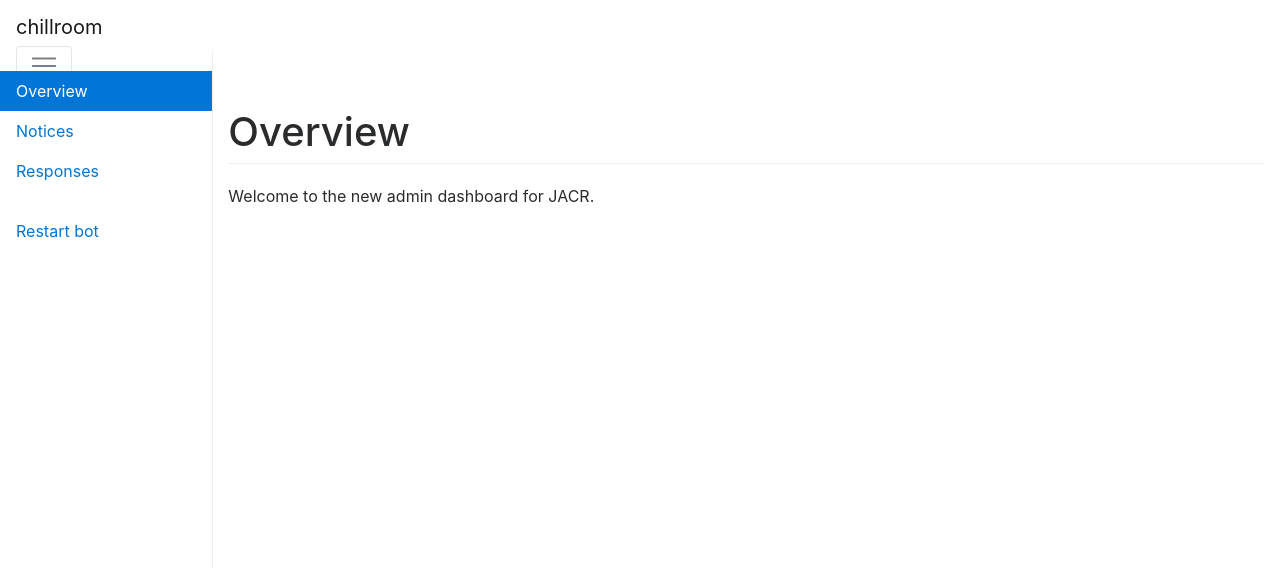
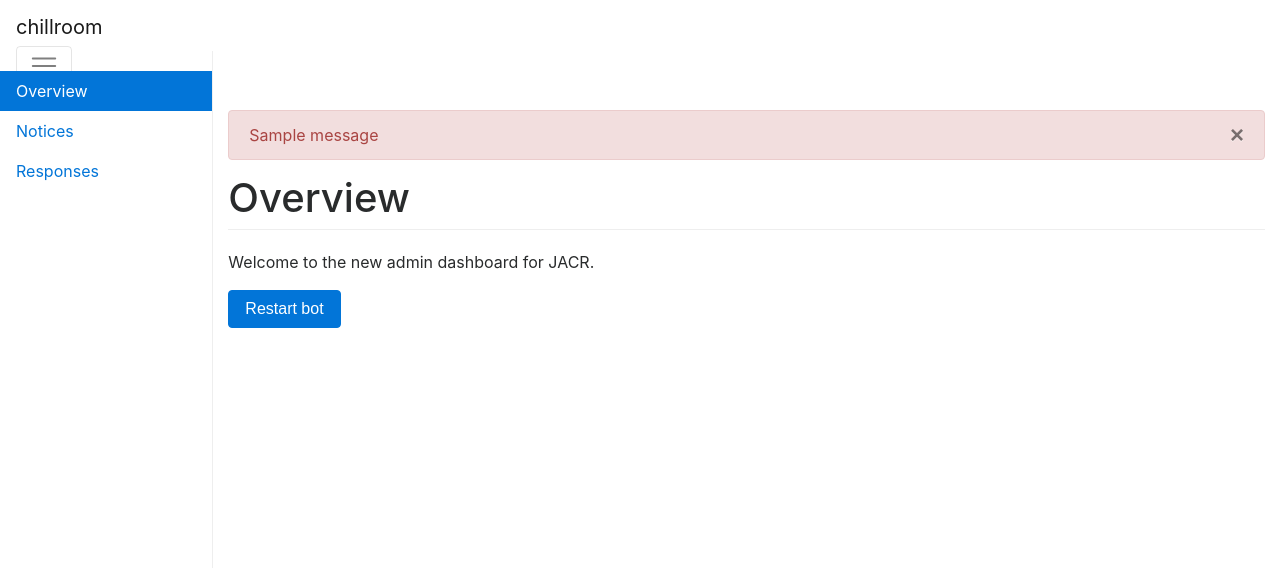
Before and after one commit to chillroom/jacr-admin, a Flask app: page / in a window 1280 px wide. Shown: the top 568 px of the page. Run offline with Flask 2, Linux system fonts and the light colour scheme; a user stored in the database is signed in; one stand-in notice (Sample message) is shown; parts of the project's set-up code (start-up, migrations or seed data) failed here and were passed over; some libraries are stand-ins or nearby versions.

Commit message:
Improve bot restart experience

```diff
--- a/app/__init__.py
+++ b/app/__init__.py
@@ -1,5 +1,5 @@
 from datetime import date, datetime, timedelta
-from flask import Flask, render_template, request, redirect, url_for, redirect, url_for, jsonify, abort
+from flask import Flask, render_template, request, redirect, url_for, redirect, url_for, jsonify, abort, flash
 from flask_login import LoginManager, login_required, current_user, login_user, UserMixin, logout_user
 from flask_wtf.csrf import CSRFProtect
 import psycopg2
@@ -82,15 +82,15 @@ def bot_restart():
     try:
         process = subprocess.Popen(restart_command.split(), stdout=subprocess.PIPE)
         output, error = process.communicate()
+        if error is not None:
+            flash("pm2 had an issue. Tell @qaisjp.", "error")
+
     except KeyboardInterrupt:
         raise
     except:
-        return "Tell @qaisjp that something bad happened."
+        flash("Tell @qaisjp that something bad happened.", "error")
 
-    if error is None:
-        return redirect(url_for('overview'))
-
-    return "pm2 had an issue. Tell @qaisjp."
+    return redirect(url_for('overview'))
 
 class User(UserMixin):
     def get_id(self):
--- a/app/templates/dashboard.html
+++ b/app/templates/dashboard.html
@@ -61,14 +61,27 @@
                     </li>
                 </ul>
 
-                <ul class="nav nav-pills flex-column">
+                <!-- <ul class="nav nav-pills flex-column">
                     <li class="nav-item">
                         <a class="nav-link" href="/restart">Restart bot</a>
                     </li>
-                </ul>
+                </ul> -->
             </nav>
 
             <main role="main" class="col-sm-9 ml-sm-auto col-md-10 pt-3">
+                {% with errors = get_flashed_messages(category_filter=["error"]) %}
+                    {% if errors %}
+                        {% for msg in errors %}
+                        <div class="alert alert-danger" role="alert">
+                            {{ msg }}
+
+                            <button type="button" class="close" data-dismiss="alert" aria-label="Close">
+                                <span aria-hidden="true">&times;</span>
+                            </button>
+                        </div>
+                        {% endfor -%}
+                    {% endif %}
+                {% endwith %}
                 {% block content %}{% endblock %}
             </main>
         </div>
--- a/app/templates/overview.html
+++ b/app/templates/overview.html
@@ -1,5 +1,13 @@
 {% extends "dashboard.html" %}
 {% block content %}
   <h1>Overview</h1>
-  Welcome to the new admin dashboard for JACR.
+  <p>
+    Welcome to the new admin dashboard for JACR.
+  </p>
+
+  <form class="form-inline" method="POST" action="/restart">
+    <input type="hidden" name="csrf_token" value="{{ csrf_token() }}"/>
+
+    <button type="submit" class="btn btn-primary">Restart bot</button>
+  </form>
 {% endblock %}
```
